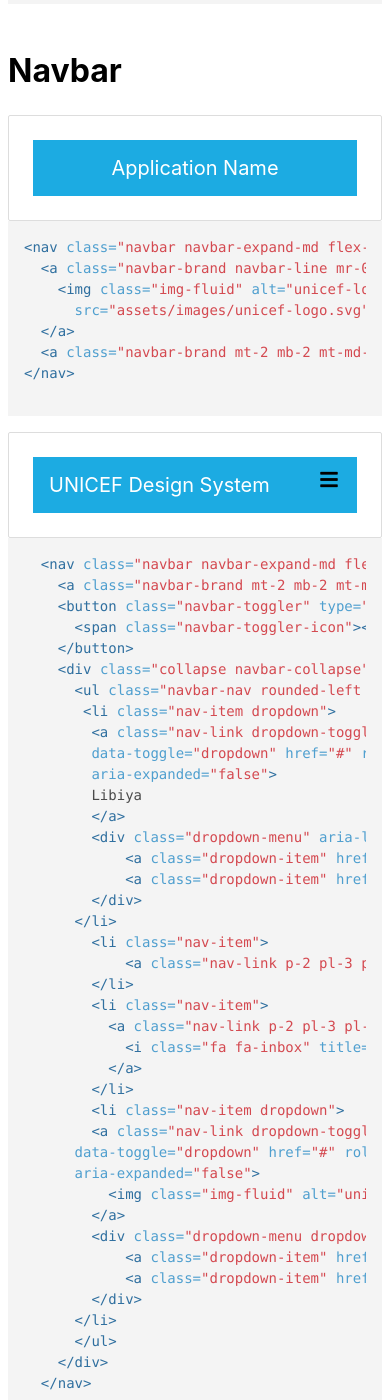
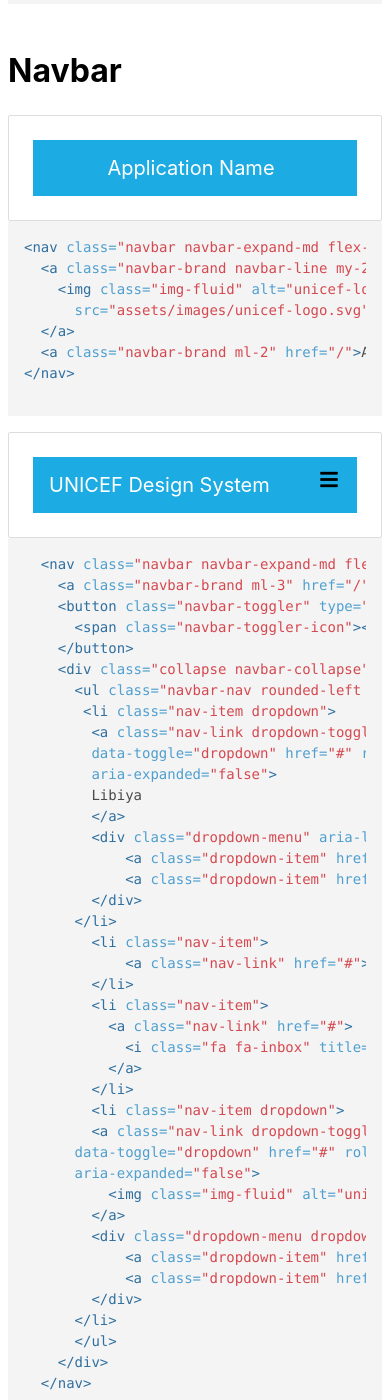
Before and after one commit to unicef/design-system, a Jekyll site: the page built from developer-docs.md, in a window 390 px wide and 1400 px high, scrolled down 7063 px. Built offline with Jekyll 4.4.1, drawn with Linux system fonts in a browser that asks for light colours; nearby versions of some CDN libraries; some of the changed text lies outside the part shown.

Commit message:
Changed sample form input and select sizes and updated developer docs navbar

```diff
--- a/developer-docs.md
+++ b/developer-docs.md
@@ -182,25 +182,25 @@
 ## Navbar
 {% capture example %}
 <nav class="navbar navbar-expand-md flex-column flex-md-row bd-navbar">
-  <a class="navbar-brand navbar-line mr-0 mr-md-2 d-none d-md-block d-lg-block" href="/" aria-label="Unicef">
+  <a class="navbar-brand navbar-line my-2 d-none d-md-block d-lg-block" href="/" aria-label="Unicef">
     <img class="img-fluid" alt="unicef-logo"
       src="assets/images/unicef-logo.svg">
   </a>
-  <a class="navbar-brand mt-2 mb-2 mt-md-none mb-lg-none ml-3 ml-md-0" href="/">Application Name</a>
+  <a class="navbar-brand ml-2" href="/">Application Name</a>
 </nav>
 {% endcapture %}
 {% include example.html content=example %}
 {% capture example %}
 
   <nav class="navbar navbar-expand-md flex-md-row bd-navbar">
-    <a class="navbar-brand mt-2 mb-2 mt-md-none mb-lg-none ml-3 ml-md-0" href="/">UNICEF Design System</a>
+    <a class="navbar-brand ml-3" href="/">UNICEF Design System</a>
     <button class="navbar-toggler" type="button" data-toggle="collapse" data-target="#navbarSupportedContent1" aria-controls="navbarSupportedContent1" aria-expanded="false" aria-label="Toggle navigation">
       <span class="navbar-toggler-icon"><i class="fas fa-bars"></i></span>
     </button>
     <div class="collapse navbar-collapse"  id="navbarSupportedContent1">
-      <ul class="navbar-nav rounded-left flex-row d-md-flex p-md-1 pl-md-4 ml-auto">
+      <ul class="navbar-nav rounded-left flex-row d-md-flex ml-auto">
        <li class="nav-item dropdown">
-        <a class="nav-link dropdown-toggle p-2 pl-3 pl-md-0 mr-md-2" id="navbarDropdownMenuLink"
+        <a class="nav-link dropdown-toggle" id="navbarDropdownMenuLink"
         data-toggle="dropdown" href="#" role="button" aria-haspopup="true"
         aria-expanded="false">
         Libiya
@@ -211,15 +211,15 @@
         </div>
       </li>
         <li class="nav-item">
-            <a class="nav-link p-2 pl-3 pl-md-0 mr-md-2" href="#"><span class="badge">4</span>Notifications</a>
+            <a class="nav-link" href="#"><span class="badge">4</span>Notifications</a>
         </li>
         <li class="nav-item">
-          <a class="nav-link p-2 pl-3 pl-md-0 mr-md-2" href="#">
+          <a class="nav-link" href="#">
             <i class="fa fa-inbox" title="Inbox"></i>Item With Icons
           </a>
         </li>
         <li class="nav-item dropdown">
-        <a class="nav-link dropdown-toggle p-2 pl-3 pl-md-0 mr-md-2" id="navbarDropdownMenuLink"
+        <a class="nav-link dropdown-toggle" id="navbarDropdownMenuLink"
       data-toggle="dropdown" href="#" role="button" aria-haspopup="true"
       aria-expanded="false">
           <img class="img-fluid" alt="unicef-logo" title="Profile" src="assets/images/avatar.png">
@@ -237,16 +237,16 @@
 {% include example.html content=example %}
 {% capture example %}
 <nav class="navbar navbar-expand-md flex-md-row bd-navbar">
-  <a class="navbar-brand mt-2 mb-2 mt-md-none mb-lg-none ml-3 ml-md-0" href="/">UNICEF Design System</a>
+  <a class="navbar-brand ml-3" href="/">UNICEF Design System</a>
   <button class="navbar-toggler" type="button" data-toggle="collapse" data-target="#navbarSupportedContent2" aria-controls="navbarSupportedContent2" aria-expanded="false" aria-label="Toggle navigation">
     <span class="navbar-toggler-icon">
     <i class="fas fa-bars"></i>
     </span>
   </button>
   <div class="collapse navbar-collapse"  id="navbarSupportedContent2">
-    <ul class="navbar-nav rounded-left flex-row d-md-flex p-md-1 pl-md-4 ml-auto">
+    <ul class="navbar-nav rounded-left flex-row d-md-flex ml-auto">
       <li class="nav-item dropdown">
-        <a class="nav-link dropdown-toggle p-2 pl-3 pl-md-0 mr-md-2" id="navbarDropdownMenuLink"
+        <a class="nav-link dropdown-toggle" id="navbarDropdownMenuLink"
       data-toggle="dropdown" href="#" role="button" aria-haspopup="true"
       aria-expanded="false">
         Libiya
@@ -257,15 +257,15 @@
         </div>
       </li>
       <li class="nav-item">
-          <a class="nav-link p-2 pl-3 pl-md-0 mr-md-2" href="#"><span class="badge ">4</span>Notifications</a>
+          <a class="nav-link" href="#"><span class="badge ">4</span>Notifications</a>
       </li>
       <li class="nav-item">
-        <a class="nav-link p-2 pl-3 pl-md-0 mr-md-2" href="#">
+        <a class="nav-link" href="#">
           <i class="fa fa-inbox" title="Inbox"></i>Item With Icons
         </a>
       </li>
       <li class="nav-item dropdown">
-        <a class="nav-link dropdown-toggle p-2 pl-3 pl-md-0 mr-md-2" id="navbarDropdownMenuLink"
+        <a class="nav-link dropdown-toggle" id="navbarDropdownMenuLink"
         data-toggle="dropdown" href="#" role="button" aria-haspopup="true"
         aria-expanded="false">
           <img class="img-fluid" alt="unicef-logo" title="Profile" src="assets/images/avatar.png">
--- a/scss/_variables.scss
+++ b/scss/_variables.scss
@@ -458,7 +458,7 @@
 $label-line-height:                     1.5rem!default;
 $label-color:                           $gray-500 !default;
 
-$input-padding-y:                       $input-btn-padding-y !default;
+$input-padding-y:                       $input-btn-padding-y-lg !default;
 $input-padding-x:                       $input-btn-padding-x !default;
 $input-line-height:                     $input-btn-line-height !default;
 
@@ -493,7 +493,7 @@
 
 $input-height-border:                   $input-border-width * 2 !default;
 
-$input-height-inner:                    ($font-size-base * $input-btn-line-height) + ($input-btn-padding-y * 2) !default;
+$input-height-inner:                    ($font-size-base * $input-btn-line-height) + ($input-btn-padding-y-lg * 2) !default;
 $input-height:                          calc(#{$input-height-inner} + #{$input-height-border}) !default;
 
 $input-height-inner-sm:                 ($font-size-sm * $input-btn-line-height-sm) + ($input-btn-padding-y-sm * 2) !default;
```
Also changed, not shown: sample1.html (+4 -4 lines), scss/_forms.scss (+7 -1 lines), dist/css/unicef.css, 1 other file.
